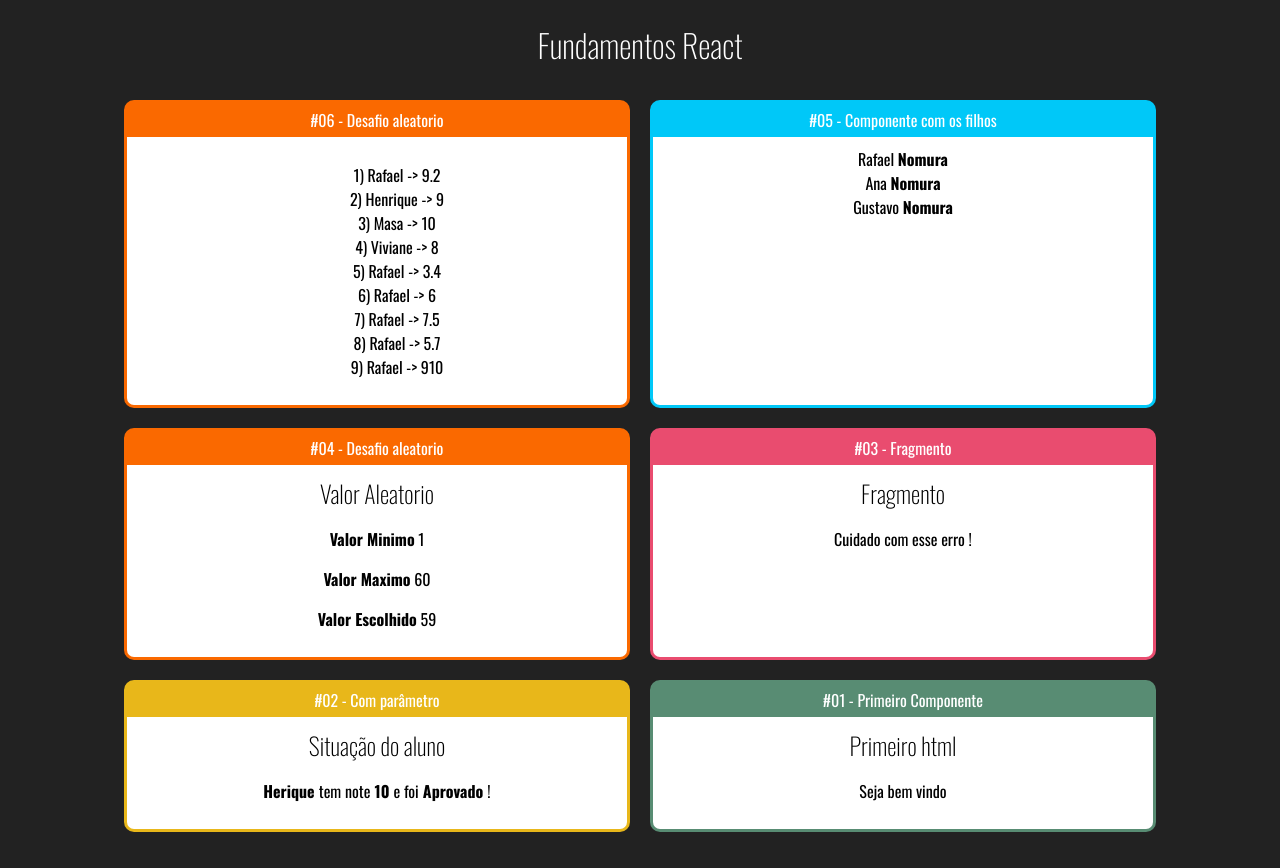
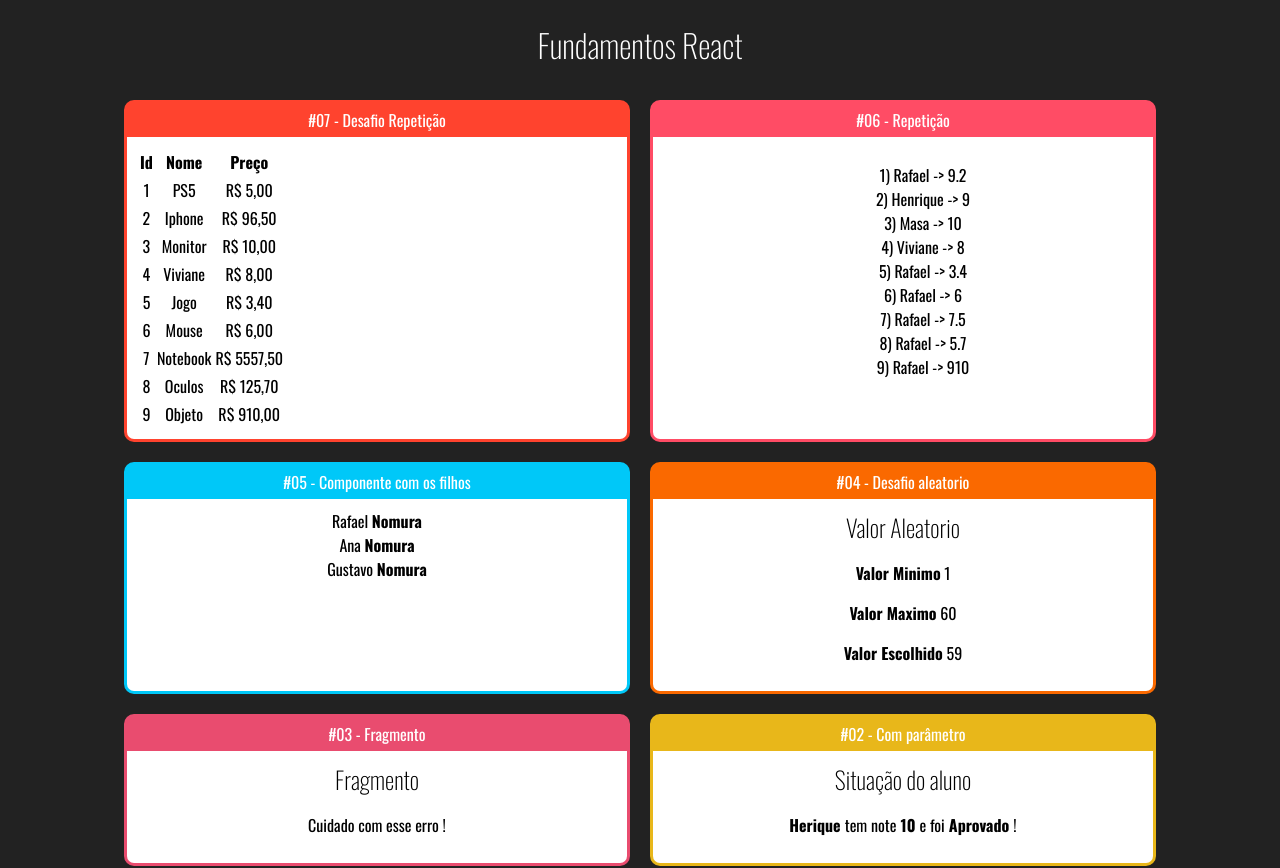
Before and after one commit to rafaelhfreitas/curso-react, a React (Create React App) app: page / in a window 1280 px wide. Shown: the top 868 px of the page. Built offline with nearby package versions, Linux system fonts and the light colour scheme.

Commit message:
Desafio com componente com repetiçao

```diff
--- a/src/App.jsx
+++ b/src/App.jsx
@@ -10,6 +10,7 @@ import WithParameter from './components/basic/WithParameter'
 import Family from './components/basic/Family'
 import FamilyMember from './components/basic/FamilyMember'
 import ListStudent from './components/repetition/ListStudents'
+import ListProduct from './components/repetition/ListProducts'
 
 export default (props) => {
     return (
@@ -17,7 +18,10 @@ export default (props) => {
             <h1> Fundamentos React </h1>
 
             <div  className='Cards'>
-                <Card titulo='#06 - Desafio aleatorio' color="#FA6900">
+                <Card titulo='#07  - Desafio Repetição' color="#FF432E">
+                    <ListProduct/>
+                </Card>
+                <Card titulo='#06 - Repetição' color="#FF4c65">
                     <ListStudent/>
                 </Card>
                 <Card titulo='#05 - Componente com os filhos' color="#00c8F8">
--- /dev/null
+++ b/src/components/repetition/ListProducts.jsx
@@ -0,0 +1,49 @@
+import React from 'react'
+
+import products from '../../data/products';
+
+
+export default props => {
+
+    const listProducts = products.map((product) => {
+        return (
+            <li key={product.id}>
+                {product.id}) {product.name} -> {product.value}
+            </li>
+        );
+    });
+
+
+
+    function getRows(){
+
+        return products.map(product => {
+            return (
+                <tr>
+                    <td>{product.id}</td>
+                    <td>{product.name}</td>
+                    <td>R$ {product.value.toFixed(2).replace('.',',')}</td>
+                </tr>
+            )
+        })
+
+    }
+
+    return (
+        <div className="TableProducts">
+            <table>
+                <thead>
+                    <tr>
+                        <th>Id</th>
+                        <th>Nome</th>
+                        <th>Preço</th>
+                    </tr>
+                </thead>
+                <tbody>
+                    {getRows()}
+                </tbody>
+
+            </table>
+        </div>
+    )
+}
--- a/src/components/repetition/ListStudents.jsx
+++ b/src/components/repetition/ListStudents.jsx
@@ -6,7 +6,7 @@ import students from '../../data/students'
 
 export default props => {
 
-    const listStudent = students.map((student) => {
+    const listStudents = students.map((student) => {
         return (
             <li key={student.id}>
                 {student.id}) {student.name} -> {student.grade}
@@ -17,7 +17,7 @@ export default props => {
     return (
         <div>
             <ul style={{ listStyle: 'none' }} >
-                {listStudent}
+                {listStudents}
             </ul>
         </div>
     )
--- /dev/null
+++ b/src/data/products.js
@@ -0,0 +1,11 @@
+export default [
+    { id: 1, name: 'PS5',  value: 4.999 },
+    { id: 2, name: 'Iphone',  value: 96.50 },
+    { id: 3, name: 'Monitor',    value: 10 },
+    { id: 4, name: 'Viviane', value: 8.0 },
+    { id: 5, name: 'Jogo',  value: 3.4 },
+    { id: 6, name: 'Mouse',  value: 6.0 },
+    { id: 7, name: 'Notebook',  value: 5557.5 },
+    { id: 8, name: 'Oculos',  value: 125.7 },
+    { id: 9, name: 'Objeto',  value: 910 },
+]
```
Also changed, not shown: 1 other file (tests, documents, lock files or other folders).
